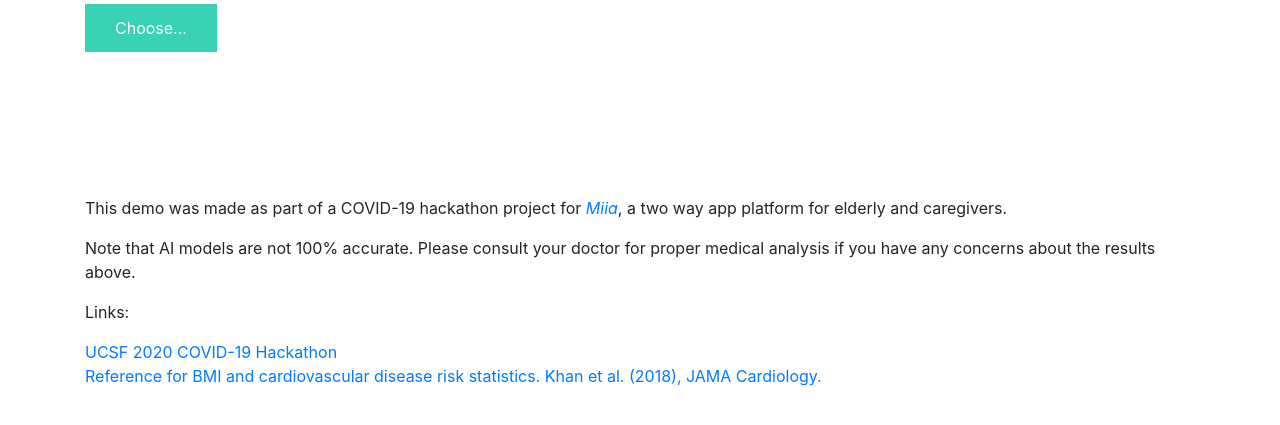
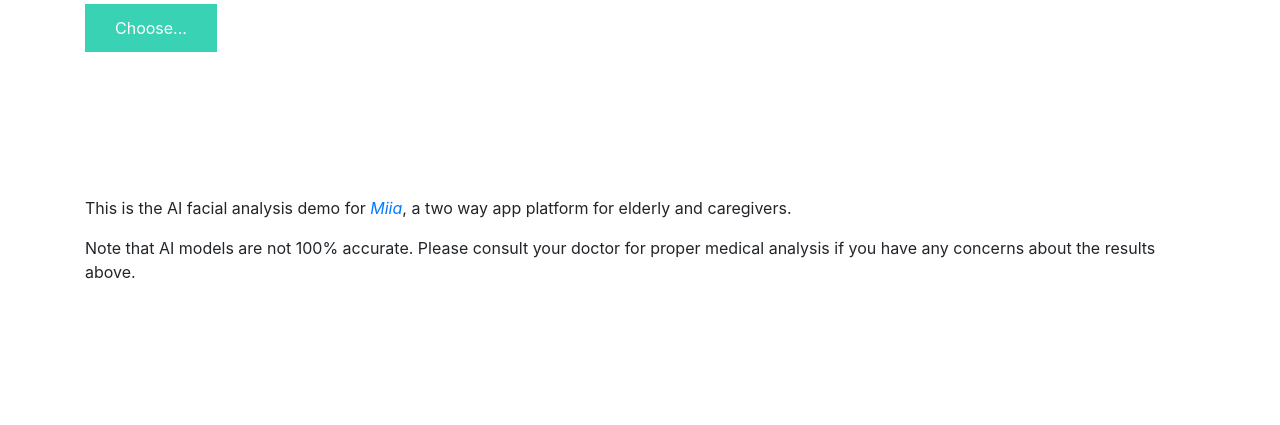
Before and after one commit to twchen88/miia-ML, a Flask app: page / in a window 1280 px wide. Shown: the part 130-555 px from the top of the page. Run offline with Flask 2, Linux system fonts and the light colour scheme; some libraries are stand-ins or nearby versions.

Commit message:
Added Cors Support, Updated Dependencies, and Updated base.html

```diff
--- a/requirements.txt
+++ b/requirements.txt
@@ -1,11 +1,11 @@
 Flask==1.1.2
-gevent==20.6.0
+gevent==20.6.2
 h5py==2.10.0
 json5==0.9.0
 jsonschema==3.2.0
 Keras-Applications==1.0.8
 Keras-Preprocessing==1.1.0
-Markdown==3.2.1
+Markdown==3.2.2
 matplotlib==3.2.1
 numpy==1.18.1
 pandas==1.0.3
@@ -14,7 +14,7 @@ requests==2.23.0
 rsa==4.0
 scikit-learn==0.23.1
 scipy==1.4.1
-tensorflow==1.13.2
+tensorflow==1.13.*
 tensorflow-estimator==1.13.0
 tqdm==4.46.1
 urllib3==1.25.9
--- a/to_web/app.py
+++ b/to_web/app.py
@@ -1,5 +1,6 @@
 import numpy as np
 from flask import Flask, request, jsonify, render_template
+from flask_cors import CORS
 import pickle
 from PIL import Image
 from tensorflow.keras.models import load_model
@@ -15,6 +16,7 @@ import cv2
 from model import get_model
 
 app = Flask(__name__, template_folder='templates')
+CORS(app)
 
 def model_predict(img_path):
 	model = load_model('model/model2.h5')
--- a/to_web/templates/base.html
+++ b/to_web/templates/base.html
@@ -39,12 +39,8 @@
 <footer>
 	<div class = "container" id = 'foot'>
 		<br><br><br><br><br>
-		<p>This demo was made as part of a COVID-19 hackathon project for <a href="https://miia.me"><em>Miia</em></a>, a two way app platform for elderly and caregivers.</p>
+		<p>This is the AI facial analysis demo for <a href="https://miia.me"><em>Miia</em></a>, a two way app platform for elderly and caregivers.</p>
 		<p>Note that AI models are not 100% accurate. Please consult your doctor for proper medical analysis if you have any concerns about the results above. </p>
-		<p>Links: </p>
-		<a href="https://launchpad.ucsf.edu/covid-19-hackathon">UCSF 2020 COVID-19 Hackathon</a>
-		<br>
-		<a href="https://jamanetwork.com/journals/jamacardiology/fullarticle/2673289">Reference for BMI and cardiovascular disease risk statistics. Khan et al. (2018), JAMA Cardiology.</a>
 	</div>
     <script src="{{ url_for('static', filename='js/main.js') }}" type="text/javascript"></script>
 </footer>
```
Also changed, not shown: to_web/requirements.txt (+6 -4 lines).
